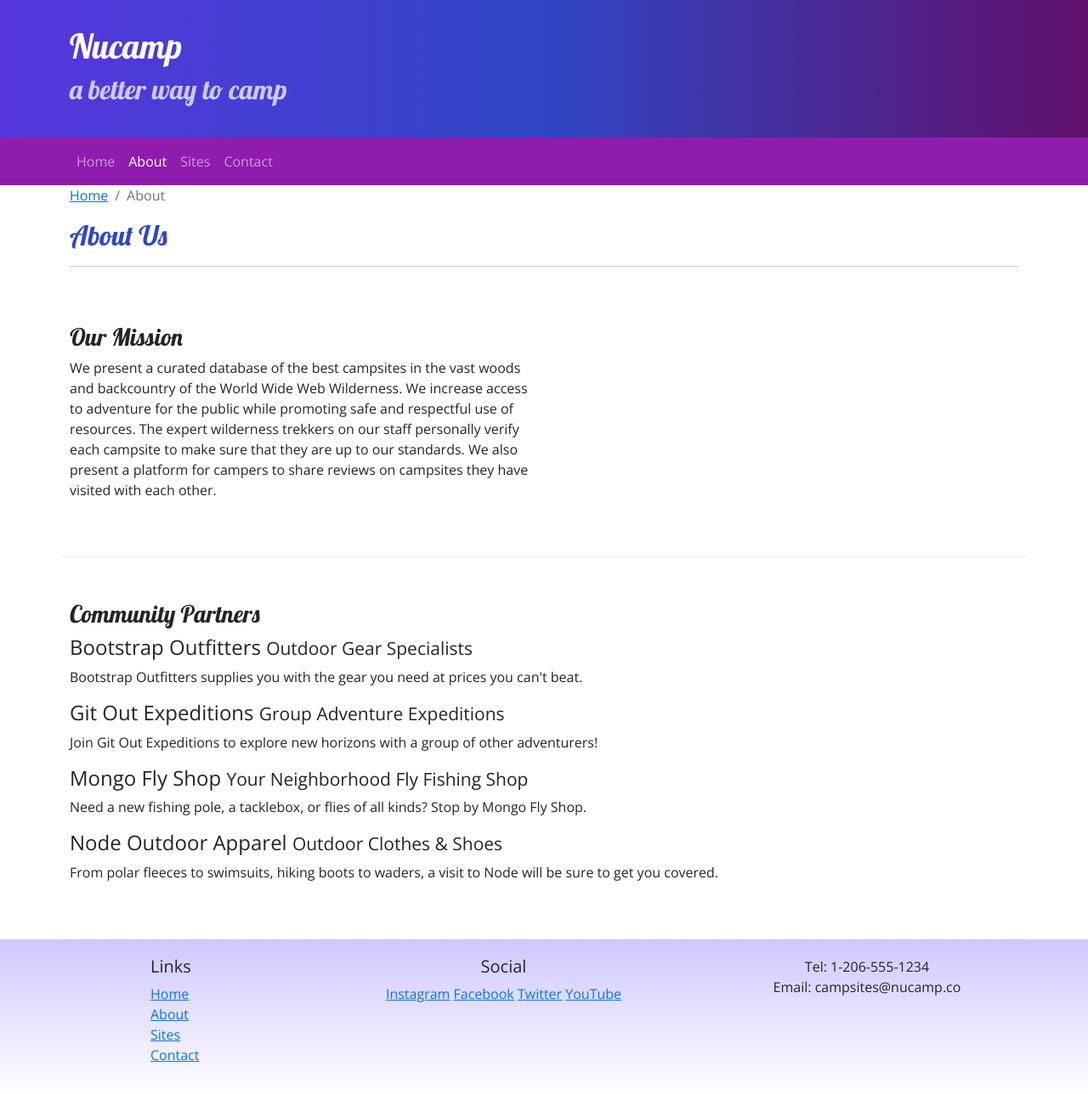
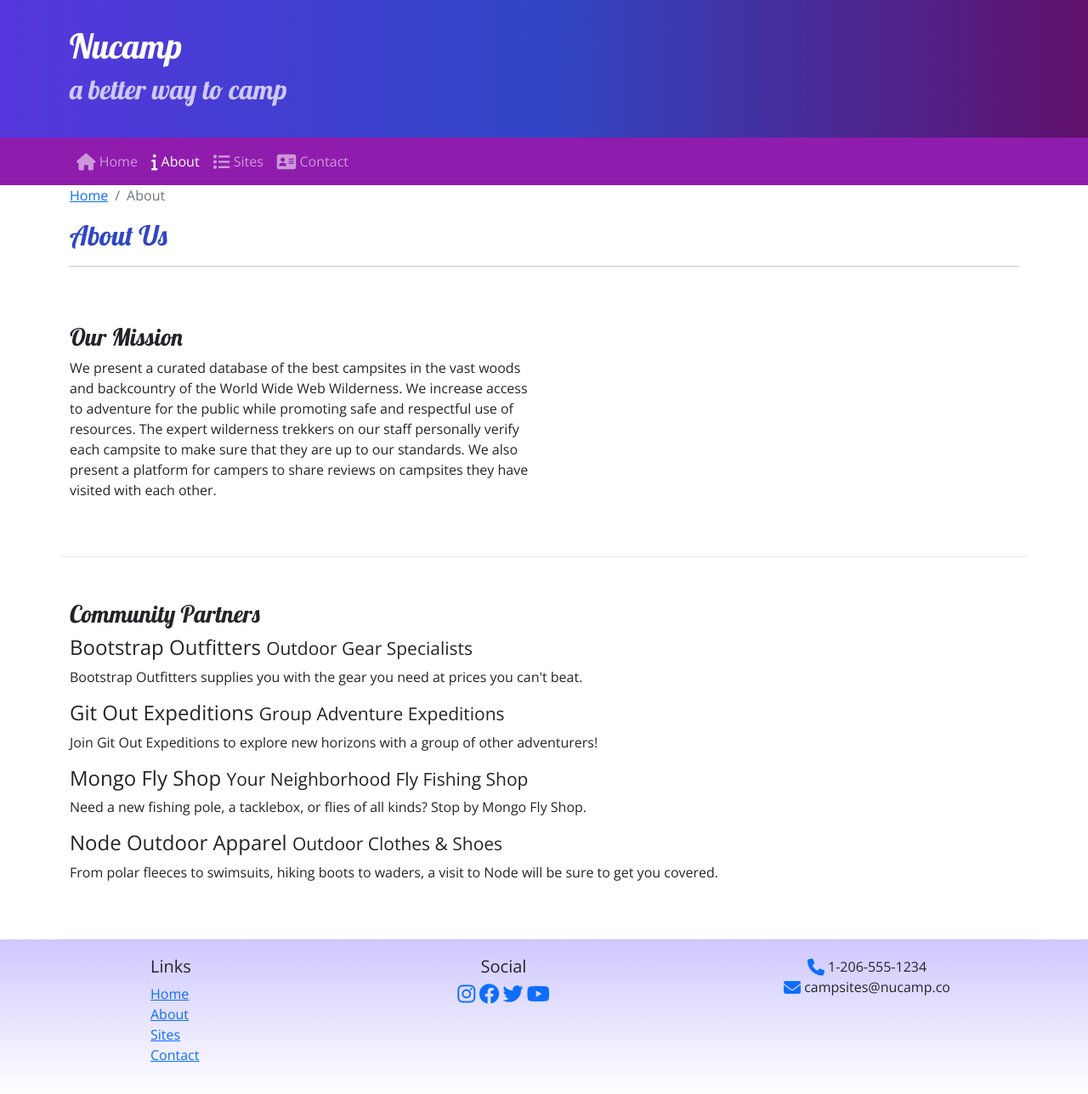
Before and after one commit to lina98st/nucampsite, a plain HTML site: page aboutus.html in a window 1280 px wide. Shown: the whole page at 85% size. Drawn offline with nearby package versions, Linux system fonts and the light colour scheme.

Commit message:
Added Font Awesome icons to navbar and footer on index and aboutus pages

```diff
--- a/aboutus.html
+++ b/aboutus.html
@@ -12,6 +12,7 @@
   <!-- Additional CSS must be placed after Bootstrap CSS -->
   <link rel="stylesheet" href="https://fonts.googleapis.com/css?family=Lobster|Open+Sans" />
   <link rel="stylesheet" href="css/styles.css" />
+  <link rel="stylesheet" href="https://cdnjs.cloudflare.com/ajax/libs/font-awesome/6.2.1/css/all.min.css" integrity="sha512-MV7K8+y+gLIBoVD59lQIYicR65iaqukzvf/nwasF0nqhPay5w/9lJmVM2hMDcnK1OnMGCdVK+iQrJ7lzPJQd1w==" crossorigin="anonymous" referrerpolicy="no-referrer"/>
 </head>
 <body>
 
@@ -26,6 +27,7 @@
     </div>
   </header>
 
+  <!-- Navbar -->
   <nav class="navbar navbar-expand-sm navbar-dark sticky-top">
     <div class="container">
       <button class="navbar-toggler ms-auto" type="button" data-bs-toggle="collapse" data-bs-target="#nucampNavbar">
@@ -33,10 +35,10 @@
       </button>
       <div class="collapse navbar-collapse" id="nucampNavbar">
         <ul class="navbar-nav">
-        <li class="nav-item"><a class="nav-link" href="index.html">Home</a></li>
-        <li class="nav-item"><a class="nav-link active" href="#">About</a></li>
-        <li class="nav-item"><a class="nav-link" href="#">Sites</a></li>
-        <li class="nav-item"><a class="nav-link" href="#">Contact</a></li>
+          <li class="nav-item"><a class="nav-link" href="index.html"><i class="fa-solid fa-house fa-lg"></i> Home</a></li>
+          <li class="nav-item"><a class="nav-link active" href="#"><i class="fa-solid fa-info fa-lg"></i> About</a></li>
+          <li class="nav-item"><a class="nav-link" href="#"><i class="fa-solid fa-list fa-lg"></i> Sites</a></li>
+          <li class="nav-item"><a class="nav-link" href="#"><i class="fa-solid fa-address-card fa-lg"></i> Contact</a></li>
         </ul>
       </div>
     </div>
@@ -57,10 +59,12 @@
     <section class="row row-content">
       <div class="col-12 col-sm-6">
         <h3>Our Mission</h3>
-        <p>We present a curated database of the best campsites in the vast woods and backcountry of the World Wide Web Wilderness. We increase access
-        to adventure for the public while promoting safe and respectful use of resources. The expert wilderness trekkers on our staff personally verify each
-        campsite to make sure that they are up to our standards. We also present a platform for campers to share reviews on campsites they have visited
-        with each other.</p>
+        <p>
+          We present a curated database of the best campsites in the vast woods and backcountry of the World Wide Web Wilderness.
+          We increase access to adventure for the public while promoting safe and respectful use of resources.
+          The expert wilderness trekkers on our staff personally verify each campsite to make sure that they are up to our standards.
+          We also present a platform for campers to share reviews on campsites they have visited with each other.
+        </p>
       </div>
     </section>
 
@@ -81,10 +85,9 @@
         <p class="d-none d-sm-block">From polar fleeces to swimsuits, hiking boots to waders, a visit to Node will be sure to get you covered.</p>
       </div>
     </section>
-
-
   </main>
 
+  <!-- Footer -->
   <footer>
     <div class="container">
       <div class="row">
@@ -97,16 +100,18 @@
             <li><a href="#">Contact</a></li>
           </ul>
         </div>
+
         <div class="col-6 col-sm-5 text-center">
           <h5>Social</h5>
-          <a href="http://instagram.com/">Instagram</a>
-          <a href="http://facebook.com/">Facebook</a>
-          <a href="http://twitter.com/">Twitter</a>
-          <a href="http://youtube.com/">YouTube</a>
+          <a href="http://instagram.com/"><i class="fa-brands fa-instagram fa-xl"></i></a>
+          <a href="http://facebook.com/"><i class="fa-brands fa-facebook fa-xl"></i></a>
+          <a href="http://twitter.com/"><i class="fa-brands fa-twitter fa-xl"></i></a>
+          <a href="http://youtube.com/"><i class="fa-brands fa-youtube fa-xl"></i></a>
         </div>
+
         <div class="col-sm-4 text-center">
-          Tel: 1-206-555-1234<br />
-          Email: campsites@nucamp.co
+          <i class="fa-solid fa-phone fa-lg text-primary"></i> 1-206-555-1234<br />
+          <i class="fa-solid fa-envelope fa-lg text-primary"></i> campsites@nucamp.co
         </div>
       </div>
     </div>
```
Also changed, not shown: index.html (+11 -10 lines). Lines whose indentation alone changed are shown as unchanged.
